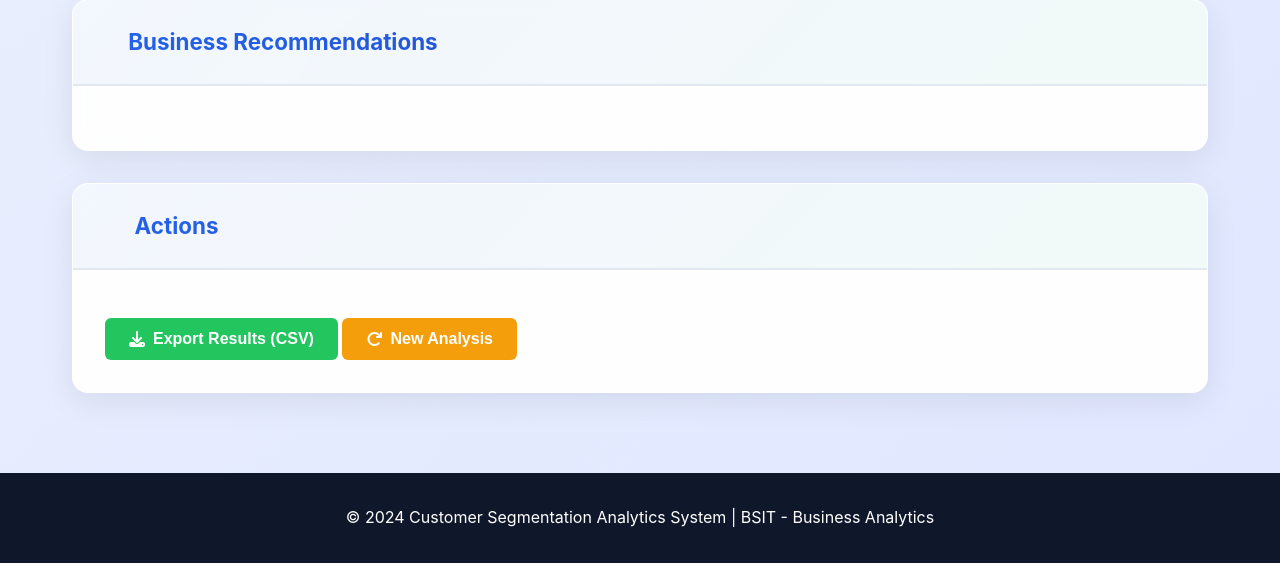
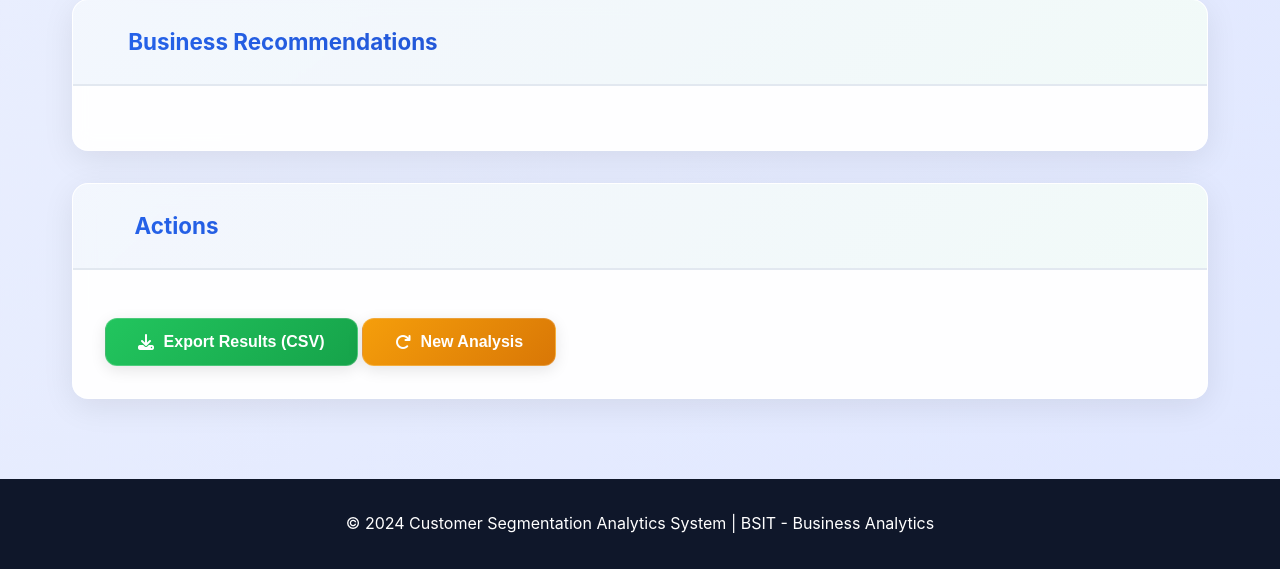
Before and after one commit to jesus-justin/Customer-Segmentation-Analytics-System, a Flask app: template templates/results.html in a window 1280 px wide; the page is wider, and only the part inside the window is pictured. Shown: the part 3243-3812 px from the top of that part. Run offline with Flask 3, Linux system fonts and the light colour scheme; the template is opened without the code that fills it, so the values that code supplies are empty; some libraries are stand-ins or nearby versions.

Commit message:
Add glassmorphism effects and ripple animations to buttons

```diff
--- a/static/css/style.css
+++ b/static/css/style.css
@@ -530,64 +530,113 @@ body > * {
 
 /* Buttons */
 .btn {
-    padding: 0.75rem 1.5rem;
+    padding: 0.875rem 2rem;
     border: none;
-    border-radius: 6px;
+    border-radius: 12px;
     font-size: 1rem;
     font-weight: 600;
     cursor: pointer;
-    transition: all 0.3s ease;
+    transition: var(--transition-base);
     display: inline-flex;
     align-items: center;
-    gap: 0.5rem;
+    gap: 0.6rem;
     text-decoration: none;
     margin-top: 1rem;
+    position: relative;
+    overflow: hidden;
+    backdrop-filter: blur(10px);
+    box-shadow: 0 4px 15px rgba(0, 0, 0, 0.1);
+}
+
+.btn::before {
+    content: '';
+    position: absolute;
+    top: 50%;
+    left: 50%;
+    width: 0;
+    height: 0;
+    border-radius: 50%;
+    background: rgba(255, 255, 255, 0.3);
+    transform: translate(-50%, -50%);
+    transition: width 0.6s, height 0.6s;
+}
+
+.btn:hover::before {
+    width: 300px;
+    height: 300px;
+}
+
+.btn i {
+    position: relative;
+    z-index: 1;
+}
+
+.btn span {
+    position: relative;
+    z-index: 1;
 }
 
 .btn-primary {
-    background-color: var(--primary-color);
+    background: linear-gradient(135deg, var(--primary-color) 0%, var(--primary-dark) 100%);
     color: white;
+    border: 1px solid rgba(255, 255, 255, 0.2);
 }
 
 .btn-primary:hover:not(:disabled) {
-    background-color: #1e40af;
-    transform: translateY(-2px);
-    box-shadow: 0 4px 12px rgba(37, 99, 235, 0.4);
+    background: linear-gradient(135deg, var(--primary-dark) 0%, #1e3a8a 100%);
+    transform: translateY(-3px);
+    box-shadow: 0 8px 25px rgba(37, 99, 235, 0.4);
+}
+
+.btn-primary:active:not(:disabled) {
+    transform: translateY(-1px);
+    box-shadow: 0 4px 15px rgba(37, 99, 235, 0.4);
 }
 
 .btn-secondary {
-    background-color: var(--text-light);
+    background: linear-gradient(135deg, #64748b 0%, #475569 100%);
     color: white;
+    border: 1px solid rgba(255, 255, 255, 0.2);
 }
 
 .btn-secondary:hover:not(:disabled) {
-    background-color: #475569;
-    transform: translateY(-2px);
+    background: linear-gradient(135deg, #475569 0%, #334155 100%);
+    transform: translateY(-3px);
+    box-shadow: 0 8px 25px rgba(71, 85, 105, 0.4);
 }
 
 .btn-success {
-    background-color: var(--success-color);
+    background: linear-gradient(135deg, var(--success-color) 0%, #16a34a 100%);
     color: white;
+    border: 1px solid rgba(255, 255, 255, 0.2);
 }
 
 .btn-success:hover:not(:disabled) {
-    background-color: #16a34a;
-    transform: translateY(-2px);
+    background: linear-gradient(135deg, #16a34a 0%, #15803d 100%);
+    transform: translateY(-3px);
+    box-shadow: 0 8px 25px rgba(34, 197, 94, 0.4);
 }
 
 .btn-warning {
-    background-color: var(--warning-color);
+    background: linear-gradient(135deg, var(--warning-color) 0%, #d97706 100%);
     color: white;
+    border: 1px solid rgba(255, 255, 255, 0.2);
 }
 
 .btn-warning:hover:not(:disabled) {
-    background-color: #d97706;
-    transform: translateY(-2px);
+    background: linear-gradient(135deg, #d97706 0%, #b45309 100%);
+    transform: translateY(-3px);
+    box-shadow: 0 8px 25px rgba(245, 158, 11, 0.4);
 }
 
 .btn:disabled {
     opacity: 0.5;
     cursor: not-allowed;
+    transform: none !important;
+}
+
+.btn:disabled::before {
+    display: none;
 }
 
 /* Form Elements */
```
